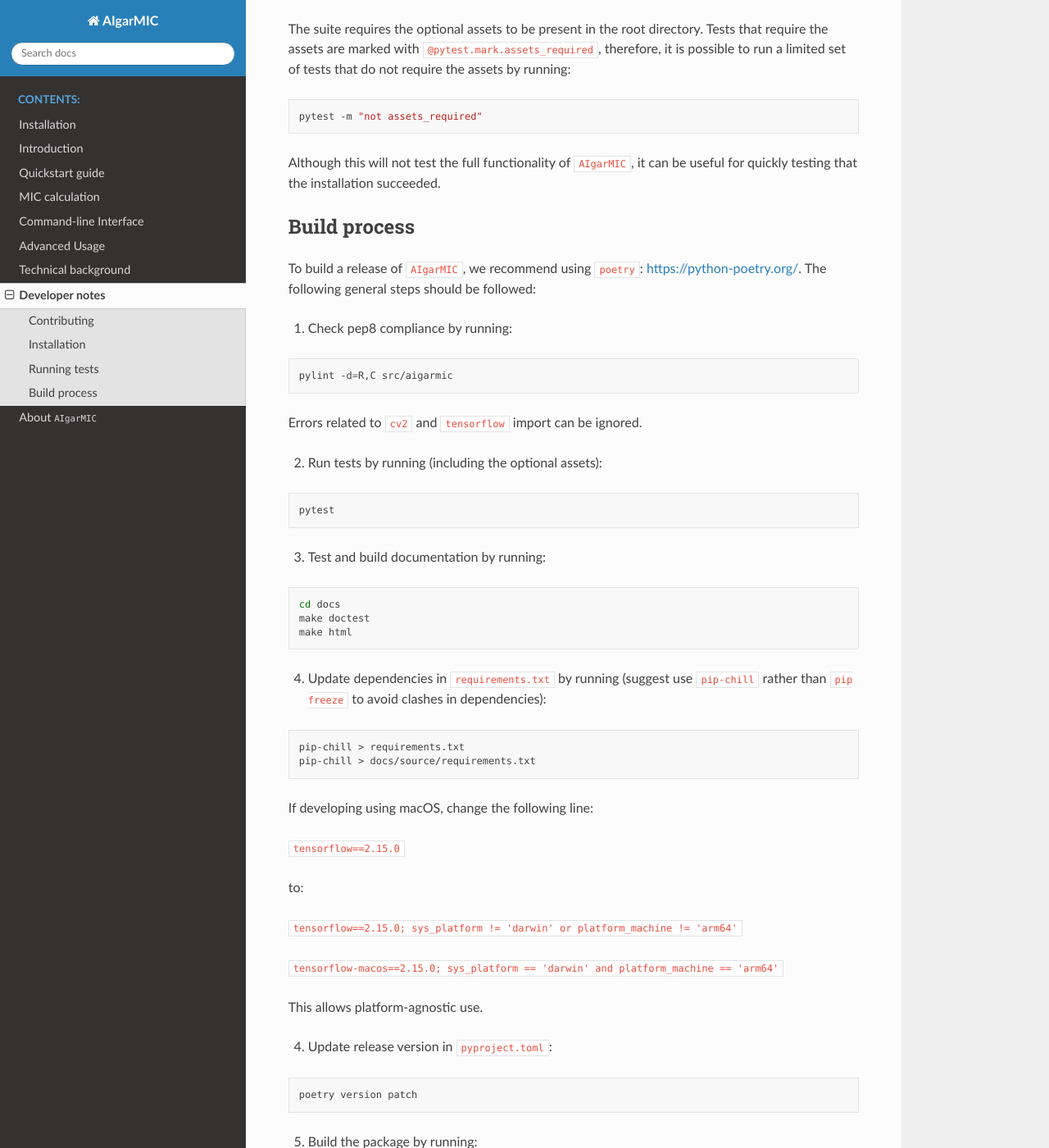
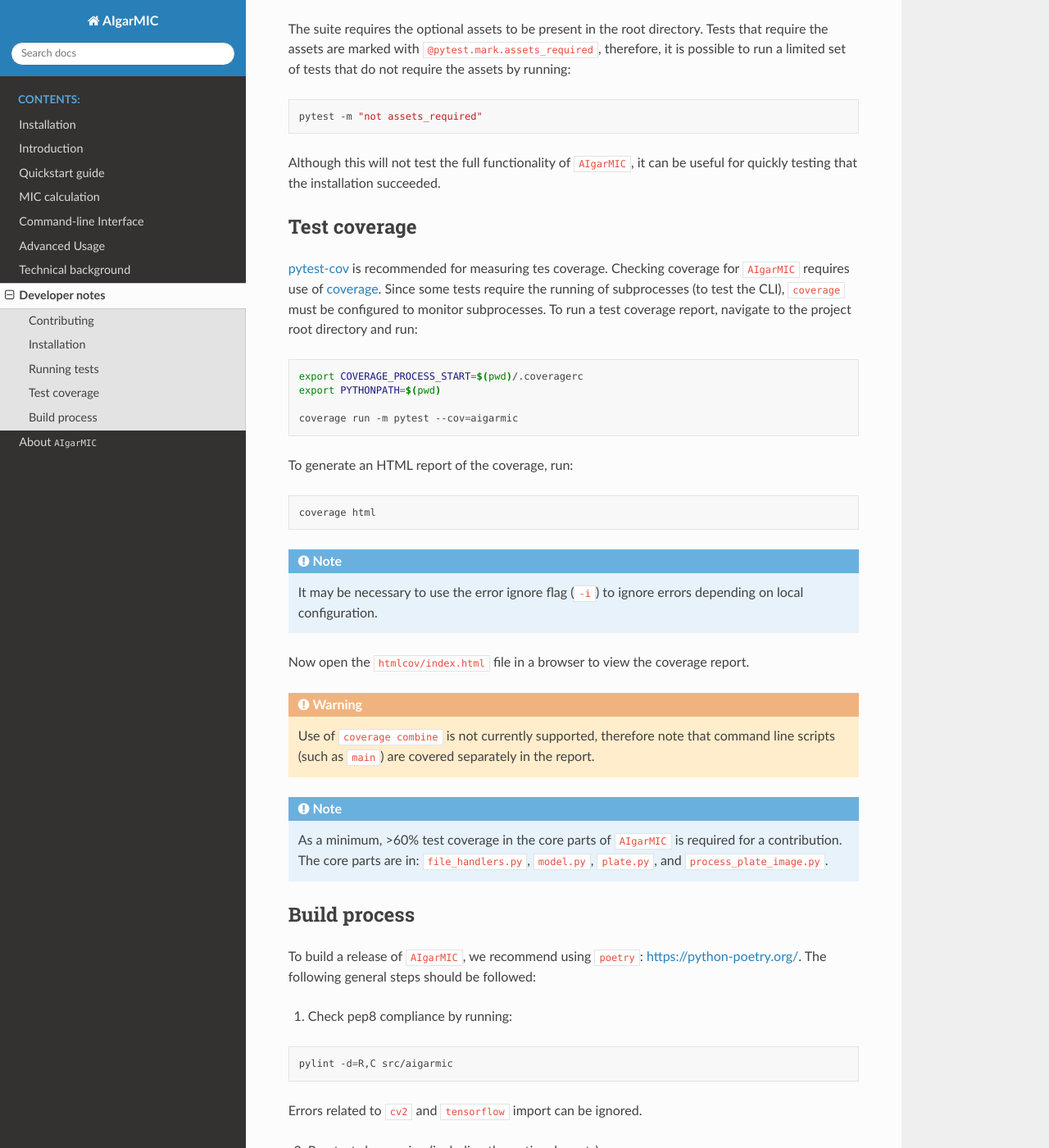
Before and after one commit to agerada/AIgarMIC, a Sphinx documentation site: the page built from docs/source/developer.rst, in a window 1280 px wide and 1400 px high, scrolled down 737 px. Shown: the whole window at 82% size. Built offline with Sphinx 7.4.7 and the Read the Docs theme 2.0.0, drawn with Linux system fonts in a browser that asks for light colours.

Commit message:
added code coverage changes and docs

```diff
--- a/docs/source/developer.rst
+++ b/docs/source/developer.rst
@@ -29,6 +29,35 @@ The suite requires the optional assets to be present in the root directory. Test
     pytest -m "not assets_required"
 
 Although this will not test the full functionality of ``AIgarMIC``, it can be useful for quickly testing that the installation succeeded.
+
+Test coverage
+-------------
+
+`pytest-cov <https://pytest-cov.readthedocs.io/en/latest/>`_ is recommended for measuring tes coverage. Checking coverage for ``AIgarMIC`` requires use of `coverage <https://coverage.readthedocs.io/en/coverage.html>`_. Since some tests require the running of subprocesses (to test the CLI), ``coverage`` must be configured to monitor subprocesses. To run a test coverage report, navigate to the project root directory and run:
+
+.. code-block:: bash
+
+    export COVERAGE_PROCESS_START=$(pwd)/.coveragerc
+    export PYTHONPATH=$(pwd)
+
+    coverage run -m pytest --cov=aigarmic
+
+To generate an HTML report of the coverage, run:
+
+.. code-block:: bash
+
+    coverage html
+
+.. note::
+    It may be necessary to use the error ignore flag (``-i``) to ignore errors depending on local configuration.
+
+Now open the ``htmlcov/index.html`` file in a browser to view the coverage report.
+
+.. warning::
+    Use of ``coverage combine`` is not currently supported, therefore note that command line scripts (such as ``main``) are covered separately in the report.
+
+.. note::
+    As a minimum, >60% test coverage in the core parts of ``AIgarMIC`` is required for a contribution. The core parts are in: ``file_handlers.py``, ``model.py``, ``plate.py``, and ``process_plate_image.py``.
 
 Build process
 -------------
--- /dev/null
+++ b/sitecustomize.py
@@ -0,0 +1,6 @@
+# sitecustomize.py
+import coverage
+import os
+
+if os.getenv("COVERAGE_PROCESS_START"):
+    coverage.process_startup()
```
Also changed, not shown: 2 other files.
